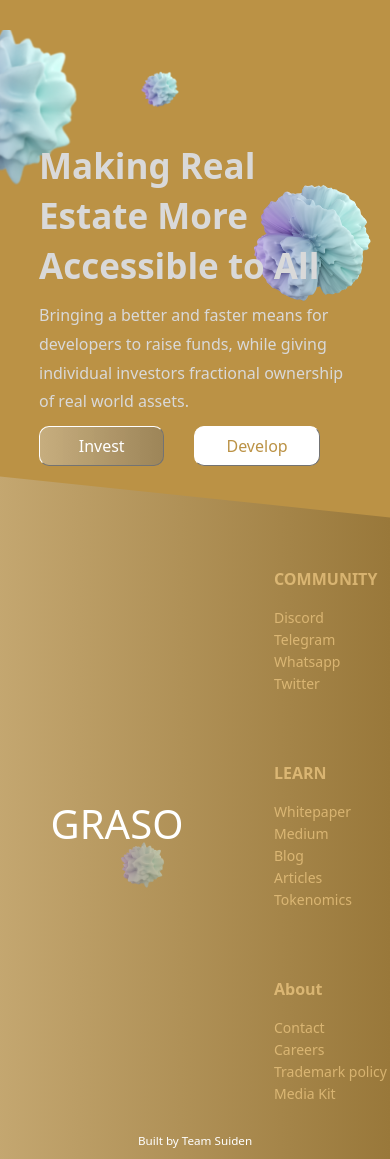
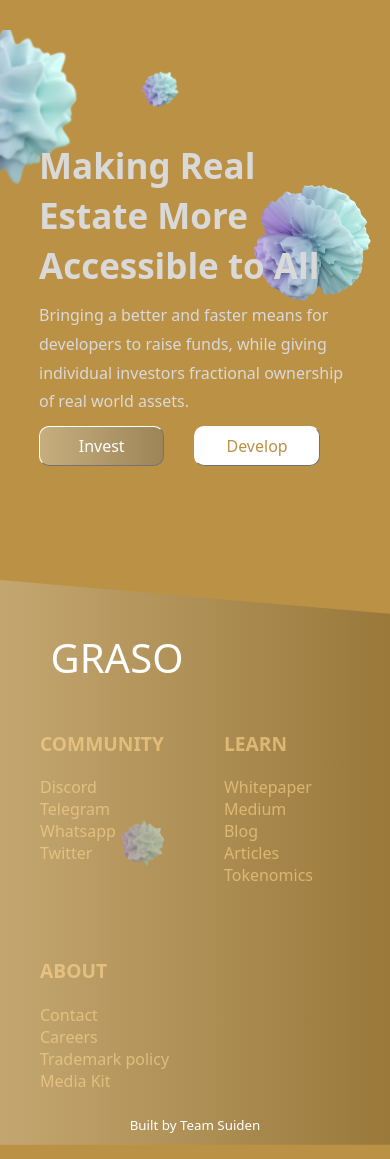
Before and after one commit to GRASO-SUIDEN/Graso, a React (Create React App) app: page / in a window 390 px wide. Built offline with nearby package versions, Linux system fonts and the light colour scheme; a web font is replaced by a local one.

Commit message:
Add files via upload

```diff
--- a/src/components/Footer.jsx
+++ b/src/components/Footer.jsx
@@ -27,7 +27,7 @@ import React from 'react'
                     </ul>
 
                     <ul>
-                        <li><h3>About</h3></li>
+                        <li><h3>ABOUT</h3></li>
                         <li><a href="#">Contact</a></li>
                         <li><a href="#">Careers</a></li>
                         <li><a href="#">Trademark policy</a></li>
--- a/src/styles/app.css
+++ b/src/styles/app.css
@@ -3,6 +3,7 @@ html, body, #root {
     margin: 0;
     padding: 0;
     width: 100%;
+    height: auto;
     background-color: #bb9245;
     box-sizing: border-box;
     font-family: "Aoboshi One", system-ui;
@@ -181,14 +182,14 @@ button:active, .start-btn:active{
     background: linear-gradient(to right, rgba(217, 217, 217, 0.29), #99783a);
     width: 100%;
     padding: 10px 0 10px 0;
-    clip-path: polygon(0 0, 100% 6%, 100% 100%, 0% 100%);
+    clip-path: polygon(0 0, 100% 4%, 100% 100%, 0% 100%);
 }
 footer{
     width: 100%;
     height: auto;
     display: flex;
     flex-direction: column;
-    gap: 10px;
+    gap: 5px;
     font-weight: 400;
 }
 footer ul {
@@ -229,22 +230,22 @@ footer ul {
 .info ul li a{
     text-decoration: none;
     color: #ffd891;
-    font-size: 14px;
+    font-size: 1rem;
     margin: 15px 0;
     transition: color 0.3s ease-in-out;
 }
 .info ul li h3{
-    font-size: 16px;
+    font-size: 1.2rem;
     color:   #ffd891;
     transition: color 0.3s ease-in-out;
 }
 .trademark{
     width: 100%;
     text-align: center;
-    font-size: 14px;
+    font-size: 0.9rem;
     color:#fff;
 }
-.info ul li h3:hover, .info ul li a:hover{
+ .info ul li a:hover{
     color: #fff;
 }
 .sponge-box-image3{
@@ -276,7 +277,7 @@ footer ul {
 }
 .sponge-box-image5{
     left: 29%;
-    bottom: 22%;
+    bottom: 24%;
     position: absolute;
     max-width: 15vw;
     max-height: 15vh;
@@ -371,16 +372,26 @@ footer ul {
     footer{
         padding-top: 50px;
     }
-    .logo{
-        font-size: 18px;
+    .sponge-box-image4{
+        z-index: -1;
     }
-
-
-
-
-
-
-
-
-
+    .brand {
+        flex-basis: 60%;
+        text-align: left;
+    }
+    .info {
+        flex-basis: 100%;
+        flex-direction: row;
+        justify-content: flex-start;
+        gap: 20px;
+    }
+    .main-footer{
+        gap: 10px;
+    }
+    .footer{
+        clip-path: polygon(0 0, 100% 6%, 100% 100%, 0% 100%);
+    }
+    .trademark{
+        font-size: 1rem;
+    }
 }
```
